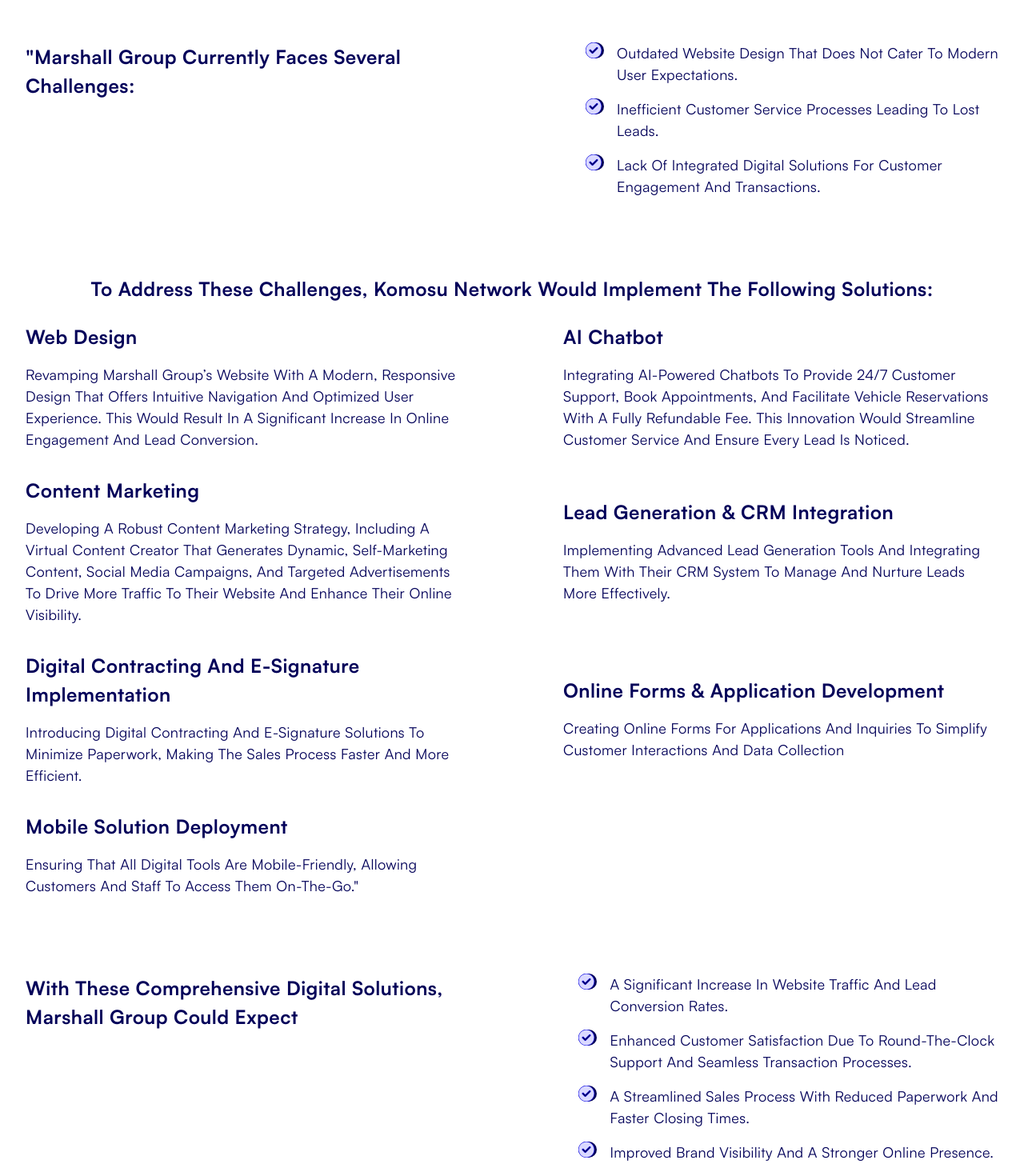
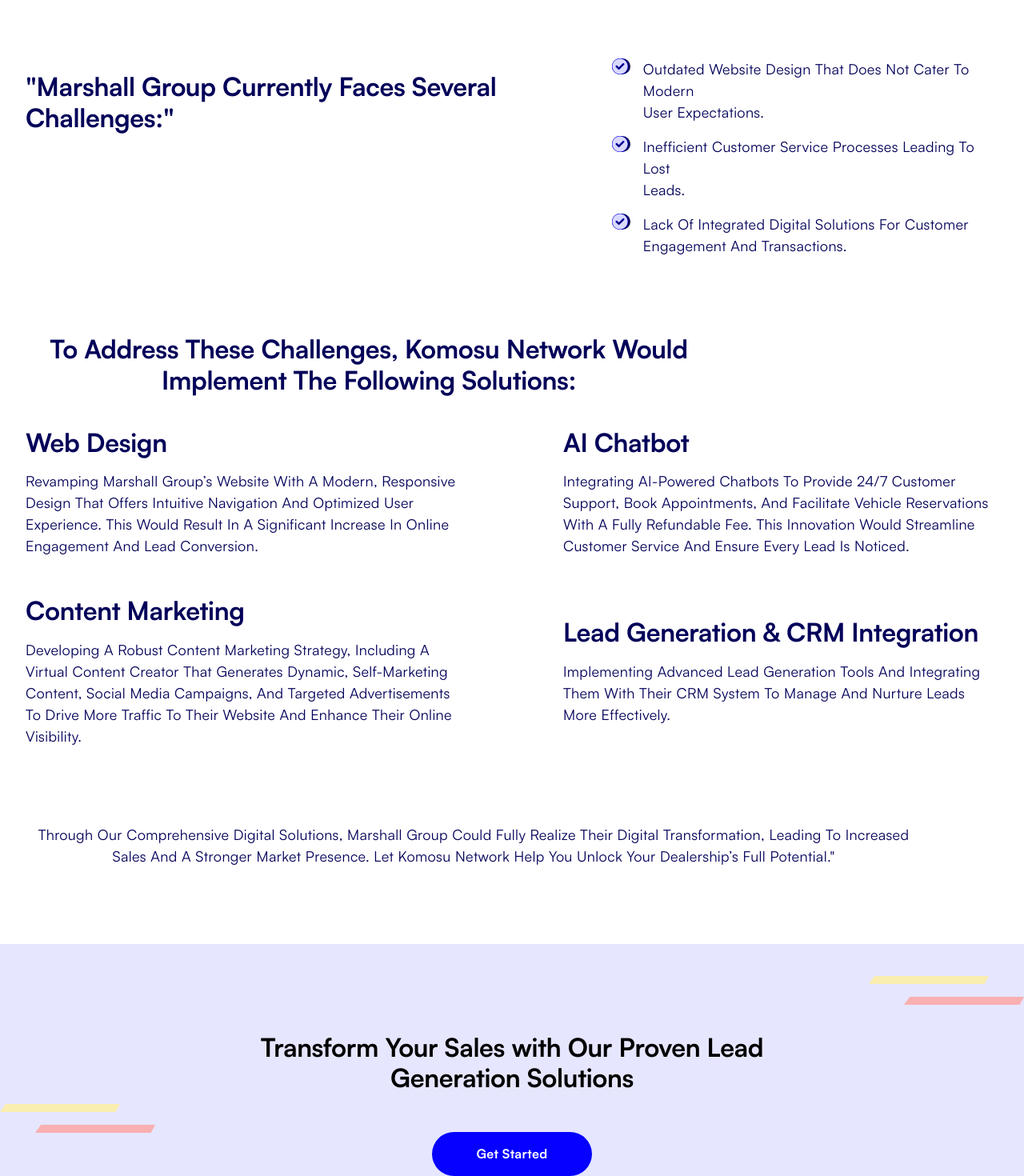
Before and after one commit to Yomi-daniels/Komosu, a Next.js app: page /case-study in a window 1280 px wide. Shown: the part 660-2130 px from the top of the page at 80% size. Built offline with nearby package versions, Linux system fonts and the light colour scheme.

Commit message:
updated case study animations

```diff
--- a/src/app/case-study/caseStudyHeader/CaseStudyHeader.jsx
+++ b/src/app/case-study/caseStudyHeader/CaseStudyHeader.jsx
@@ -1,14 +1,33 @@
-import casestyles from "../casestudy.module.css"
+import { useEffect, useRef } from "react";
+import casestyles from "../casestudy.module.css";
 import { Shadows_Into_Light } from "next/font/google";
-const shadowFont = Shadows_Into_Light ({
-  subsets: ['latin'],
-  weight:['400']
-})
+import gsap from "gsap";
+const shadowFont = Shadows_Into_Light({
+  subsets: ["latin"],
+  weight: ["400"],
+});
 const CaseStudyHeader = () => {
-  return <section className={casestyles.CaseStudyHeader}>
-    <h5>Case study</h5>
-    <h1>Digital Transformation with  <span className={`${casestyles.casespan} ${shadowFont.className}`}>Komosu Network</span></h1>
-  </section>;
+  const caseStudyHeaderRef = useRef(null);
+
+  useEffect(() => {
+    gsap.fromTo(
+      caseStudyHeaderRef.current,
+      { x: -100, opacity: 0 },
+      { x: 0, opacity: 1, duration: 1 }
+    );
+  }, []);
+
+  return (
+    <section className={casestyles.CaseStudyHeader} ref={caseStudyHeaderRef}>
+      <h5>Case study</h5>
+      <h1>
+        Digital Transformation with{" "}
+        <span className={`${casestyles.casespan} ${shadowFont.className}`}>
+          Komosu Network
+        </span>
+      </h1>
+    </section>
+  );
 };
 
 export default CaseStudyHeader;
--- a/src/app/case-study/casestudycontact/CaseStudyContactLink.jsx
+++ b/src/app/case-study/casestudycontact/CaseStudyContactLink.jsx
@@ -1,12 +1,35 @@
 import casestyles from "../casestudy.module.css";
 import Link from "next/link";
 import Image from "next/image";
+import { useEffect, useRef } from "react";
+import { useInView } from "framer-motion"; // Import useInView from framer-motion
+import gsap from "gsap";
+
 const CaseStudyContactLink = () => {
+  const contactLinkSectionRef = useRef(null);
+  const isInView = useInView(contactLinkSectionRef, { once: true }); // Trigger animation only once when in view
+
+  useEffect(() => {
+    if (isInView) {
+      gsap.fromTo(
+        contactLinkSectionRef.current,
+        {
+          y: 100,
+          opacity: 0,
+        },
+        { y: 0, opacity: 1, duration: 1 }
+      );
+    }
+  }, [isInView]); // Trigger animation when the section is in view
+
   return (
-    <section className={casestyles.contactLinksection}>
+    <section
+      className={casestyles.contactLinksection}
+      ref={contactLinkSectionRef}
+    >
       <div className={casestyles.contactLinkContainer}>
         <div className={casestyles.topimgabsolute}>
-          <Image src="/Group 2.png" fill />
+          <Image src="/Group 2.png" fill alt="Top Image" />
         </div>
         <h4>
           Transform Your Sales with Our Proven Lead <br /> Generation Solutions
@@ -15,7 +38,7 @@ const CaseStudyContactLink = () => {
           <button>Get Started</button>
         </Link>
         <div className={casestyles.bottomimgabsolute}>
-          <Image src="/Group 2.png" fill />
+          <Image src="/Group 2.png" fill alt="Bottom Image" />
         </div>
       </div>
     </section>
--- a/src/app/case-study/digitalTransformation/DigitalTransformationSection.jsx
+++ b/src/app/case-study/digitalTransformation/DigitalTransformationSection.jsx
@@ -1,87 +1,171 @@
+import Tickimg from "@/app/webdesign/components/Tickimg";
 import casestyles from "../casestudy.module.css";
-// import Image from "next/image";
-import TickImg from "@/app/webdesign/components/Tickimg";
+import { motion } from "framer-motion";
+import { useInView } from "framer-motion";
+import { useRef } from "react";
+import { TextGenerateEffect } from "@/app/components/ui/text-generate-effect";
+
 const DigitalTransformationSection = () => {
+  const sectionRef = useRef(null);
+  const isInView = useInView(sectionRef, { once: true }); // Trigger animations once when in view
+
+  // Animation variants
+  const fadeInUp = {
+    hidden: { opacity: 0, y: 50 }, // Start with opacity 0 and translate down
+    visible: { opacity: 1, y: 0, transition: { duration: 0.8 } }, // Fade in and move up
+  };
+
+  const staggerContainer = {
+    visible: {
+      transition: {
+        staggerChildren: 0.2, // Stagger animations
+      },
+    },
+  };
+
+  const words = `Digital Transformation with Komosu Network`;
+  const challengesText = `"Marshall Group currently faces several challenges:"`;
+  const solutionsText = `To address these challenges, Komosu Network would implement the following solutions:`;
+
+  const h4Texts = {
+    webDesign: "Web Design",
+    aiChatbot: "AI Chatbot",
+    contentMarketing: "Content Marketing",
+    leadGen: "Lead Generation & CRM Integration",
+  };
+
   return (
-    <section className={casestyles.DigitalTransformationSection}>
-      <div className={casestyles.headingsection}>
-        <h5>Digital Transformation with Komosu Network</h5>
-        <h2>
+    <section
+      className={casestyles.DigitalTransformationSection}
+      ref={sectionRef}
+    >
+      <motion.div
+        className={casestyles.headingsection}
+        initial="hidden"
+        animate={isInView ? "visible" : "hidden"}
+        variants={staggerContainer}
+      >
+        <motion.h5 variants={fadeInUp}>
+          <TextGenerateEffect words={isInView ? words : ""} />
+        </motion.h5>
+        <motion.h2 variants={fadeInUp}>
           Envisioning the Full Digital Transformation: <br />A Comprehensive
           Look at Marshall Group
-        </h2>
-        <p>
+        </motion.h2>
+        <motion.p variants={fadeInUp}>
           Marshall Group, a renowned automotive dealership, has begun their
           digital transformation journey but has yet to realize its full <br />
           potential. Here’s how Komosu Network can elevate their operations with
           a complete suite of digital solutions.
-        </p>
-      </div>
-      <div className={casestyles.secondheadingsection}>
-        <h4>
-          "Marshall Group currently faces several <br />
-          challenges:
-        </h4>
-        <div className={casestyles.challanges}>
-          <div className={casestyles.challangescontent}>
+        </motion.p>
+      </motion.div>
+
+      <motion.div
+        className={casestyles.secondheadingsection}
+        initial="hidden"
+        animate={isInView ? "visible" : "hidden"}
+        variants={staggerContainer}
+      >
+        <motion.h4 variants={fadeInUp}>
+          <TextGenerateEffect words={isInView ? challengesText : ""} />
+        </motion.h4>
+
+        <motion.div
+          className={casestyles.challanges}
+          variants={staggerContainer}
+        >
+          <motion.div
+            className={casestyles.challangescontent}
+            variants={fadeInUp}
+          >
             <div className={casestyles.TickImg}>
-              <TickImg />
+              <Tickimg />
             </div>
             <p>
               Outdated website design that does not cater to modern <br />
               user expectations.
             </p>
-          </div>
-          <div className={casestyles.challangescontent}>
+          </motion.div>
+          <motion.div
+            className={casestyles.challangescontent}
+            variants={fadeInUp}
+          >
             <div className={casestyles.TickImg}>
-              <TickImg />
+              <Tickimg />
             </div>
             <p>
               Inefficient customer service processes leading to lost <br />{" "}
               leads.
             </p>
-          </div>
-          <div className={casestyles.challangescontent}>
+          </motion.div>
+          <motion.div
+            className={casestyles.challangescontent}
+            variants={fadeInUp}
+          >
             <div className={casestyles.TickImg}>
-              <TickImg />
+              <Tickimg />
             </div>
             <p>
               Lack of integrated digital solutions for customer <br />{" "}
               engagement and transactions.
             </p>
-          </div>
-        </div>
-      </div>
+          </motion.div>
+        </motion.div>
+      </motion.div>
 
-      <div className={casestyles.thirdheadingsection}>
-        <h4 className={casestyles.thirdsectionheader}>
-          To address these challenges, Komosu Network would implement the
-          following solutions:
-        </h4>
+      <motion.div
+        className={casestyles.thirdheadingsection}
+        initial="hidden"
+        animate={isInView ? "visible" : "hidden"}
+        variants={staggerContainer}
+      >
+        <motion.h4
+          variants={fadeInUp}
+          className={casestyles.thirdsectionheader}
+        >
+          <TextGenerateEffect words={isInView ? solutionsText : ""} />
+        </motion.h4>
+
         <div className={casestyles.textWrapper}>
-          <div className={casestyles.textcontentflex}>
-            <div className={casestyles.textconent}>
-              <h4>Web Design</h4>
+          <motion.div
+            className={casestyles.textcontentflex}
+            variants={staggerContainer}
+          >
+            <motion.div className={casestyles.textconent} variants={fadeInUp}>
+              <h4>
+                <TextGenerateEffect words={isInView ? h4Texts.webDesign : ""} />
+              </h4>
               <p>
                 Revamping Marshall Group’s website with a modern, responsive
                 design that offers intuitive navigation and optimized user
                 experience. This would result in a significant increase in
                 online engagement and lead conversion.
               </p>
-            </div>
-            <div className={casestyles.textconent}>
-              <h4>AI Chatbot</h4>
+            </motion.div>
+
+            <motion.div className={casestyles.textconent} variants={fadeInUp}>
+              <h4>
+                <TextGenerateEffect words={isInView ? h4Texts.aiChatbot : ""} />
+              </h4>
               <p>
                 Integrating AI-powered chatbots to provide 24/7 customer
                 support, book appointments, and facilitate vehicle reservations
                 with a fully refundable fee. This innovation would streamline
                 customer service and ensure every lead is noticed.
               </p>
-            </div>
-          </div>
-          <div className={casestyles.textcontentflex}>
-            <div className={casestyles.textconent}>
-              <h4>Content Marketing</h4>
+            </motion.div>
+          </motion.div>
+
+          <motion.div
+            className={casestyles.textcontentflex}
+            variants={staggerContainer}
+          >
+            <motion.div className={casestyles.textconent} variants={fadeInUp}>
+              <h4>
+                <TextGenerateEffect
+                  words={isInView ? h4Texts.contentMarketing : ""}
+                />
+              </h4>
               <p>
                 Developing a robust content marketing strategy, including a
                 virtual content creator that generates dynamic, self-marketing
@@ -89,92 +173,33 @@ const DigitalTransformationSection = () => {
                 drive more traffic to their website and enhance their online
                 visibility.
               </p>
-            </div>
-            <div className={casestyles.textconent}>
-              <h4>Lead Generation & CRM Integration</h4>
+            </motion.div>
+
+            <motion.div className={casestyles.textconent} variants={fadeInUp}>
+              <h4>
+                <TextGenerateEffect words={isInView ? h4Texts.leadGen : ""} />
+              </h4>
               <p>
                 Implementing advanced lead generation tools and integrating them
                 with their CRM system to manage and nurture leads more
                 effectively.
               </p>
-            </div>
-          </div>
-          <div className={casestyles.textcontentflex}>
-            <div className={casestyles.textconent}>
-              <h4>Digital Contracting and E-Signature Implementation</h4>
-              <p>
-                Introducing digital contracting and e-signature solutions to
-                minimize paperwork, making the sales process faster and more
-                efficient.
-              </p>
-            </div>
-            <div className={casestyles.textconent}>
-              <h4>Online Forms & Application Development</h4>
-              <p>
-                Creating online forms for applications and inquiries to simplify
-                customer interactions and data collection
-              </p>
-            </div>
-          </div>
+            </motion.div>
+          </motion.div>
+        </div>
+      </motion.div>
 
-          <div className={casestyles.textcontentflex}>
-            <div className={casestyles.textconent}>
-              <h4>Mobile Solution Deployment</h4>
-              <p>
-                Ensuring that all digital tools are mobile-friendly, allowing
-                customers and staff to access them on-the-go."
-              </p>
-            </div>
-          </div>
-        </div>
-      </div>
-      <div className={casestyles.secondheadingsection}>
-        <h4>
-          With these comprehensive digital solutions, <br /> Marshall Group
-          could expect
-        </h4>
-        <div className={casestyles.challanges}>
-          <div className={casestyles.challangescontent}>
-            <div className={casestyles.TickImg}>
-              <TickImg />
-            </div>
-            <p>
-              A significant increase in website traffic and lead <br />{" "}
-              conversion rates.
-            </p>
-          </div>
-          <div className={casestyles.challangescontent}>
-            <div className={casestyles.TickImg}>
-              <TickImg />
-            </div>
-            <p>
-              Enhanced customer satisfaction due to round-the-clock <br />{" "}
-              support and seamless transaction processes.
-            </p>
-          </div>
-          <div className={casestyles.challangescontent}>
-            <div className={casestyles.TickImg}>
-              <TickImg />
-            </div>
-            <p>
-              A streamlined sales process with reduced paperwork and <br />{" "}
-              faster closing times.
-            </p>
-          </div>
-          <div className={casestyles.challangescontent}>
-            <div className={casestyles.TickImg}>
-              <TickImg />
-            </div>
-            <p>Improved brand visibility and a stronger online presence.</p>
-          </div>
-        </div>
-      </div>
-      <p className={casestyles.lastheadingtext}>
+      <motion.p
+        className={casestyles.lastheadingtext}
+        initial="hidden"
+        animate={isInView ? "visible" : "hidden"}
+        variants={fadeInUp}
+      >
         Through our comprehensive digital solutions, Marshall Group could fully
         realize their digital transformation, leading to increased sales and a
         stronger market presence. Let Komosu Network help you unlock your
         dealership’s full potential."
-      </p>
+      </motion.p>
     </section>
   );
 };
```
